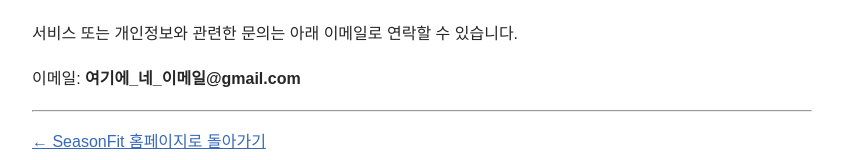
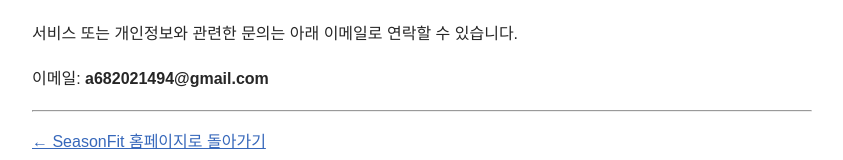
Before and after one commit to a682021494-lang/seasonfit-homepage, a plain HTML site: page privacy.html in a window 1280 px wide. Shown: the part 1965-2125 px from the top of the page, without its empty margins (218-1061 px from the left). Drawn offline with Linux system fonts and the light colour scheme.

Commit message:
Update privacy.html

```diff
--- a/privacy.html
+++ b/privacy.html
@@ -170,7 +170,7 @@
 
   <p>
     이메일:
-    <strong>여기에_네_이메일@gmail.com</strong>
+    <strong>a682021494@gmail.com</strong>
   </p>
 
   <hr>
```
